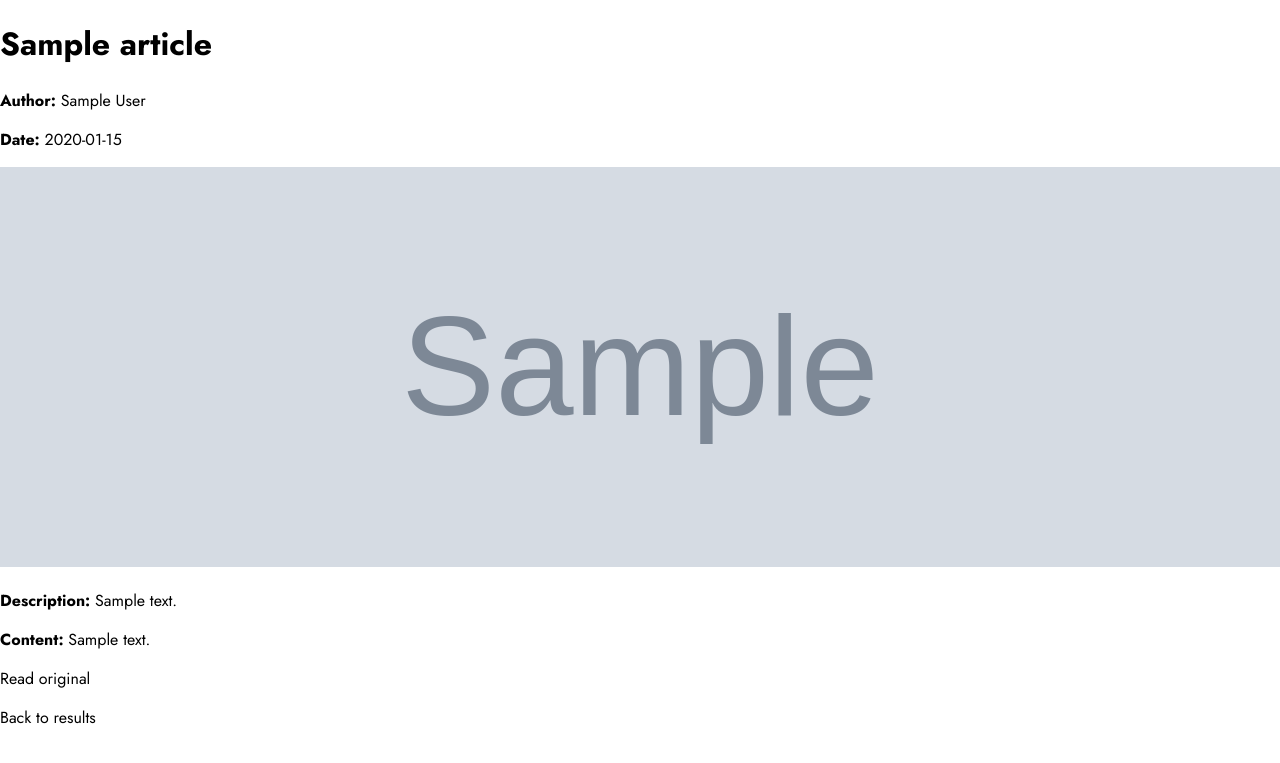
After one commit to ChrizYe/SEO_Project_Final, a Flask app: template templates/article.html in a window 1280 px wide. The commit adds this page. Shown: the top 763 px of the page. Run offline with Flask 3, Linux system fonts and the light colour scheme; the template is opened without the code that fills it: most values are stand-ins (such as "Sample title", 1, 10 or a date in 2020); grey boxes marked "Sample" are stand-in pictures; parts of the project's set-up code (start-up, migrations or seed data) failed here and were passed over.

Commit message:
new article page with index and refactoring news_data array,

```diff
--- a/main.py
+++ b/main.py
@@ -17,6 +17,7 @@ def configure():
 
 
 configure()
+saved_latest_articles = []
 
 
 API_KEY = os.getenv("my_key")
@@ -105,7 +106,6 @@ def login():
 def main_page():
     # Main Page Set-Up
     username = session.get('username')
-    titles = authors = sources = dates = descriptions = thumbnails = information = []
 
     page = int(request.args.get('page', 1))
     page_size = 10
@@ -146,28 +146,30 @@ def main_page():
         # Take the first 50 articles
         valid_all_articles = valid_all_articles[:50]
 
-        # Get the information from each article
-        titles = [article['title'].split('-')[0].strip() for article in valid_all_articles]
-        dates = [article['publishedAt'][:10] for article in valid_all_articles]
-        authors = [article['author'] for article in valid_all_articles]
-        descriptions = [article['description'] for article in valid_all_articles]
-        thumbnails = [article['urlToImage'] for article in valid_all_articles]
-        sources = [article['url'] for article in valid_all_articles]
-        information = [article['content'] for article in valid_all_articles]
+        # Save the information of each article
+        global saved_latest_articles
+        saved_latest_articles = valid_all_articles
+
 
         # Calculate the start and end of news' info for display box
         start = (page - 1) * page_size
         end = start + page_size
 
-        titles = titles[start:end]
-        dates = dates[start:end]
-        authors = authors[start:end]
-        descriptions = descriptions[start:end]
-        thumbnails = thumbnails[start:end]
-        sources = sources[start:end]
-        information = information[start:end]
+        articles_to_show = valid_all_articles[start:end]
 
-        news_data = zip(titles, dates, authors, descriptions, thumbnails, sources, information)
+        news_data = [
+            (
+                article['title'].split('-')[0].strip(),
+                article['publishedAt'][:10],
+                article['author'],
+                article['description'],
+                article['urlToImage'],
+                article['url'],
+                article['content']
+
+            )
+            for article in articles_to_show
+        ]
     else:
         subtitle = None
 
@@ -208,6 +210,16 @@ def main_page():
     )
 
 
+@app.route("/article/<int:index>")
+def show_article(index):
+    # Load the selected article
+    if index >= len(saved_latest_articles):
+        return "This article has not been found", 404
+
+    article = saved_latest_articles[index]
+    return render_template("article.html", article=article)
+
+
 @app.route("/update_server", methods=["POST"])
 def webhook():
     # Auto update server in PythonAnywhere from the original GitHub repository
--- a/static/home-news-list.css
+++ b/static/home-news-list.css
@@ -1,3 +1,8 @@
+a {
+  text-decoration: none;
+  color: black;
+}
+
 .news-container {
   padding: 20px;
   margin: 20px 40px;
--- a/static/home.css
+++ b/static/home.css
@@ -131,7 +131,6 @@ body {
 }
 
 .top-news-world {
-  /* background-color: rebeccapurple; */
   color: #090c75;
   font-size: 4rem;
   margin-bottom: -20px;
--- /dev/null
+++ b/templates/article.html
@@ -0,0 +1,22 @@
+{% extends "layout.html" %} {% block content %}
+
+<!DOCTYPE html>
+<html>
+
+  <body>
+    <h1>{{ article.title }}</h1>
+    <p><strong>Author:</strong> {{ article.author }}</p>
+    <p><strong>Date:</strong> {{ article.publishedAt[:10] }}</p>
+    <img
+      src="{{ article.urlToImage }}"
+      alt="News Image"
+      style="width: 100%; max-height: 400px; object-fit: cover"
+    />
+    <p><strong>Description:</strong> {{ article.description }}</p>
+    <p><strong>Content:</strong> {{ article.content }}</p>
+    <p><a href="{{ article.url }}" target="_blank">Read original</a></p>
+    <p><a href="{{ url_for('main_page') }}">Back to results</a></p>
+  </body>
+</html>
+
+{% endblock content %}
--- a/templates/login.html
+++ b/templates/login.html
@@ -1,4 +1,5 @@
 {% extends "layout.html" %} {% block content %}
+<!DOCTYPE html>
 
 <form method="POST" action="">
   {{ form.hidden_tag() }} {% set flash_messages =
--- a/templates/register.html
+++ b/templates/register.html
@@ -1,4 +1,5 @@
 {% extends "layout.html" %} {% block content %}
+<!DOCTYPE html>
 
 <form method="POST" action="">
   {{ form.hidden_tag() }}
```
Also changed, not shown: templates/main-page.html (+6 -1 lines).
